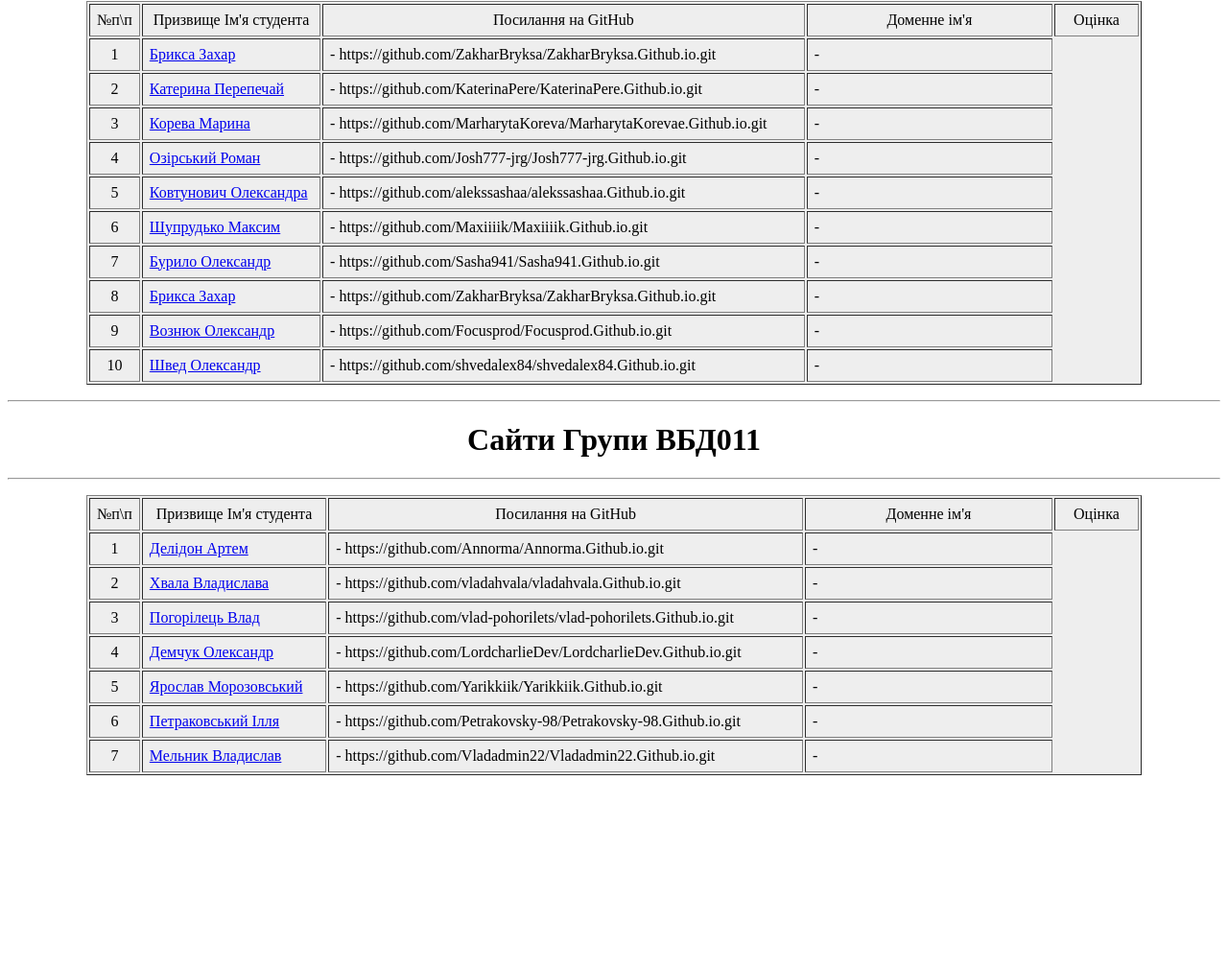
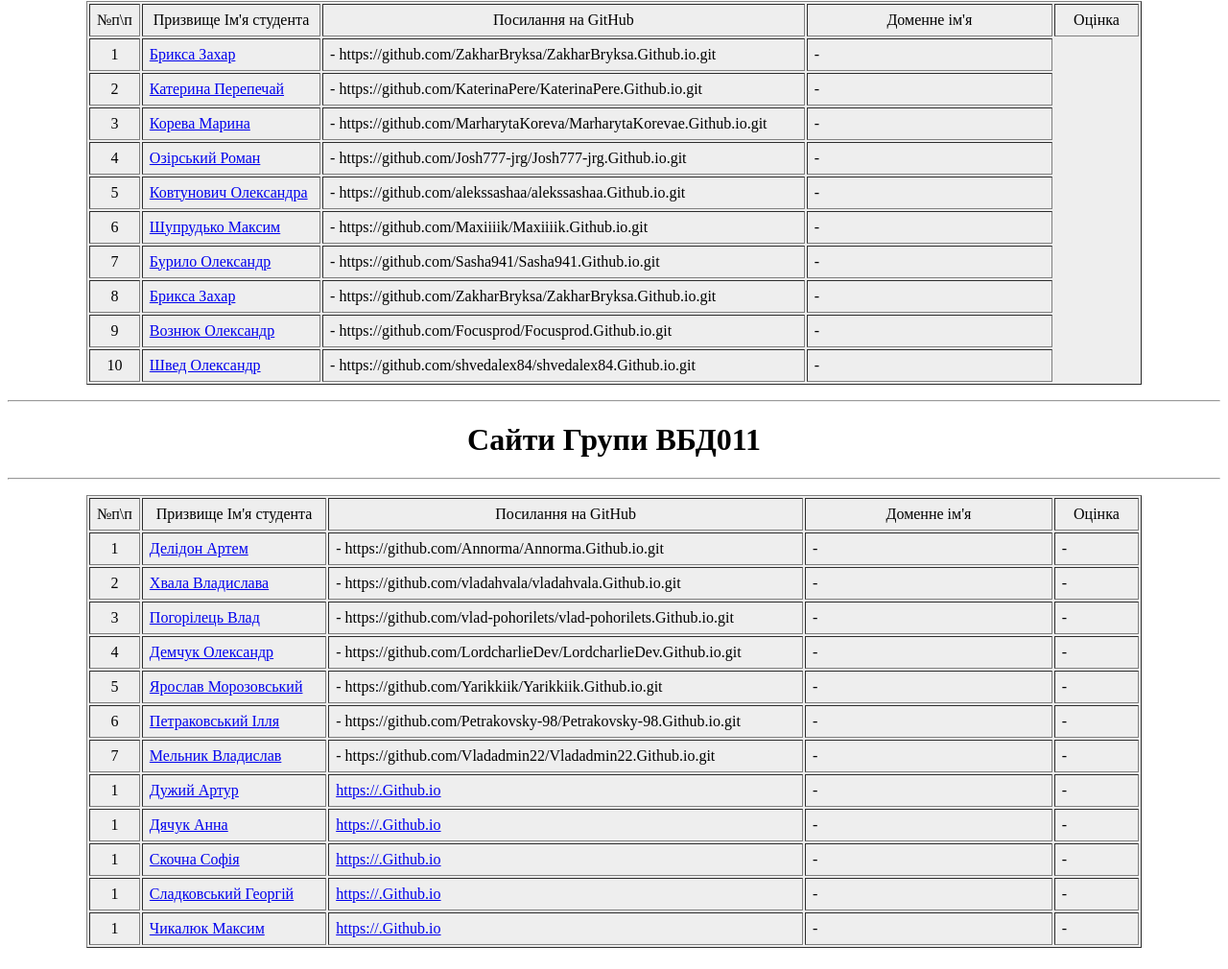
Before and after one commit to rymar6/Rymar67.Github.io, a plain HTML site: page index.html in a window 1280 px wide. Shown: the part 3767-4777 px from the top of the page at 96% size. Before the commit the page ends 4597 px from the top, so only its background shows below. Drawn offline with Linux system fonts and the light colour scheme.

Commit message:
Добавив группу ВБД011

```diff
--- a/index.html
+++ b/index.html
@@ -5,7 +5,10 @@
 </HEAD>
 
 <BODY>
-  <h1 align="center"><font color="red">ШАГ - м.Рівне</font></font><br><i>Базовий курс - Адміністрування <br> 2020-2021 роки</i></h1>
+  <h1 align="center">
+    <font color="red">ШАГ - м.Рівне</font>
+    </font><br><i>Базовий курс - Адміністрування <br> 2020-2021 роки</i>
+  </h1>
   <hr>
 
   <h1 align="center">Сайти Групи БД015<h1>
@@ -322,7 +325,8 @@
                 <tr>
                   <td align="center">14</td>
                   <td><a href="https://github.com/shustvolodymyr24" target="_blank">Шуст Володимир </a></td>
-                  <td><a href="http://shustvolodymyr24.Github.io" target="_blank">https://shustvolodymyr24.Github.io</a></td>
+                  <td><a href="http://shustvolodymyr24.Github.io" target="_blank">https://shustvolodymyr24.Github.io</a>
+                  </td>
                   <td> - </td>
                   <td> - </td>
                 </tr>
@@ -363,49 +367,56 @@
                     </tr>
                     <tr>
                       <td align="center">4</td>
-                      <td><a href="https://github.com/" target="_blank">Лисенко Анастасія  </a></td>
+                      <td><a href="https://github.com/" target="_blank">Лисенко Анастасія </a></td>
                       <td><a href="https://.Github.io" target="_blank">https://.Github.io</a></td>
                       <td> - </td>
                       <td> - </td>
-                    </tr>                    <tr>
+                    </tr>
+                    <tr>
                       <td align="center">5</td>
-                      <td><a href="https://github.com/" target="_blank">Потапова Тетяна  </a></td>
+                      <td><a href="https://github.com/" target="_blank">Потапова Тетяна </a></td>
                       <td><a href="https://.Github.io" target="_blank">https://.Github.io</a></td>
                       <td> - </td>
                       <td> - </td>
-                    </tr>                    <tr>
+                    </tr>
+                    <tr>
                       <td align="center">6</td>
                       <td><a href="https://github.com/" target="_blank"> Серко Роман </a></td>
                       <td><a href="https://.Github.io" target="_blank">https://.Github.io</a></td>
                       <td> - </td>
                       <td> - </td>
-                    </tr>                    <tr>
+                    </tr>
+                    <tr>
                       <td align="center">7</td>
-                      <td><a href="https://github.com/" target="_blank">Скубік Катерина  </a></td>
+                      <td><a href="https://github.com/" target="_blank">Скубік Катерина </a></td>
                       <td><a href="https://.Github.io" target="_blank">https://.Github.io</a></td>
                       <td> - </td>
                       <td> - </td>
-                    </tr>                    <tr>
+                    </tr>
+                    <tr>
                       <td align="center">8</td>
-                      <td><a href="https://github.com/" target="_blank">Стаднічук Станіслав  </a></td>
+                      <td><a href="https://github.com/" target="_blank">Стаднічук Станіслав </a></td>
                       <td><a href="https://.Github.io" target="_blank">https://.Github.io</a></td>
                       <td> - </td>
                       <td> - </td>
-                    </tr>                    <tr>
+                    </tr>
+                    <tr>
                       <td align="center">9</td>
-                      <td><a href="https://github.com/" target="_blank">Труфанова Анна  </a></td>
+                      <td><a href="https://github.com/" target="_blank">Труфанова Анна </a></td>
                       <td><a href="https://.Github.io" target="_blank">https://.Github.io</a></td>
                       <td> - </td>
                       <td> - </td>
-                    </tr>                    <tr>
+                    </tr>
+                    <tr>
                       <td align="center">10</td>
-                      <td><a href="https://github.com/" target="_blank">Хильчук Дмитро  </a></td>
+                      <td><a href="https://github.com/" target="_blank">Хильчук Дмитро </a></td>
                       <td><a href="https://.Github.io" target="_blank">https://.Github.io</a></td>
                       <td> - </td>
                       <td> - </td>
-                    </tr>                    <tr>
+                    </tr>
+                    <tr>
                       <td align="center">11</td>
-                      <td><a href="https://github.com/" target="_blank">Шукалевич Вадим  </a></td>
+                      <td><a href="https://github.com/" target="_blank">Шукалевич Вадим </a></td>
                       <td><a href="https://.Github.io" target="_blank">https://.Github.io</a></td>
                       <td> - </td>
                       <td> - </td>
@@ -446,56 +457,64 @@
                         </tr>
                         <tr>
                           <td align="center">4</td>
-                          <td><a href="https://github.com/" target="_blank">Добровольський Антон  </a></td>
+                          <td><a href="https://github.com/" target="_blank">Добровольський Антон </a></td>
                           <td><a href="https://.Github.io" target="_blank">https://.Github.io</a></td>
                           <td> - </td>
                           <td> - </td>
-                        </tr>                    <tr>
+                        </tr>
+                        <tr>
                           <td align="center">5</td>
                           <td><a href="https://github.com/" target="_blank">Засько Владислав </a></td>
                           <td><a href="https://.Github.io" target="_blank">https://.Github.io</a></td>
                           <td> - </td>
                           <td> - </td>
-                        </tr>                    <tr>
+                        </tr>
+                        <tr>
                           <td align="center">6</td>
                           <td><a href="https://github.com/" target="_blank">Назарчук Олександр </a></td>
                           <td><a href="https://.Github.io" target="_blank">https://.Github.io</a></td>
                           <td> - </td>
                           <td> - </td>
-                        </tr>                    <tr>
+                        </tr>
+                        <tr>
                           <td align="center">7</td>
                           <td><a href="https://github.com/" target="_blank">Процун Дмитро </a></td>
                           <td><a href="https://.Github.io" target="_blank">https://.Github.io</a></td>
                           <td> - </td>
                           <td> - </td>
-                        </tr>                    <tr>
+                        </tr>
+                        <tr>
                           <td align="center">8</td>
-                          <td><a href="https://github.com/" target="_blank">Ревуцький Владислав   </a></td>
+                          <td><a href="https://github.com/" target="_blank">Ревуцький Владислав </a></td>
                           <td><a href="https://.Github.io" target="_blank">https://.Github.io</a></td>
                           <td> - </td>
                           <td> - </td>
-                        </tr>                    <tr>
+                        </tr>
+                        <tr>
                           <td align="center">9</td>
                           <td><a href="https://github.com/" target="_blank">Сергійчук Денис </a></td>
                           <td><a href="https://.Github.io" target="_blank">https://.Github.io</a></td>
                           <td> - </td>
                           <td> - </td>
-                        </tr>                    <tr>
+                        </tr>
+                        <tr>
                           <td align="center">10</td>
                           <td><a href="https://github.com/" target="_blank">Тіс Владислав </a></td>
                           <td><a href="https://.Github.io" target="_blank">https://.Github.io</a></td>
                           <td> - </td>
                           <td> - </td>
-                        </tr>                    <tr>
+                        </tr>
+                        <tr>
                           <td align="center">11</td>
                           <td><a href="https://github.com/" target="_blank">Улановський Тимур </a></td>
                           <td><a href="https://.Github.io" target="_blank">https://.Github.io</a></td>
                           <td> - </td>
                           <td> - </td>
                         </tr>
-                      </tr>                    <tr>
+                        </tr>
+                        <tr>
                           <td align="center">12</td>
-                        <td><a href="https://github.com/" target="_blank">Чепурко Максим  </a></td>
+                          <td><a href="https://github.com/" target="_blank">Чепурко Максим </a></td>
                           <td><a href="https://.Github.io" target="_blank">https://.Github.io</a></td>
                           <td> - </td>
                           <td> - </td>
@@ -656,11 +675,13 @@
                                       <td><a href="https://Annorma" target="_blank">Делідон Артем</a></td>
                                       <td> - https://github.com/Annorma/Annorma.Github.io.git</td>
                                       <td> - </td>
+                                      <td> - </td>
                                     </tr>
                                     <tr>
                                       <td align="center">2</td>
                                       <td><a href="https://vladahvala" target="_blank">Хвала Владислава</a></td>
                                       <td> - https://github.com/vladahvala/vladahvala.Github.io.git</td>
+                                      <td> - </td>
                                       <td> - </td>
                                     </tr>
                                     <tr>
@@ -668,11 +689,13 @@
                                       <td><a href="https://vlad-pohorilets" target="_blank">Погорілець Влад</a></td>
                                       <td> - https://github.com/vlad-pohorilets/vlad-pohorilets.Github.io.git</td>
                                       <td> - </td>
+                                      <td> - </td>
                                     </tr>
                                     <tr>
                                       <td align="center">4</td>
                                       <td><a href="https://LordcharlieDev" target="_blank">Демчук Олександр</a></td>
                                       <td> - https://github.com/LordcharlieDev/LordcharlieDev.Github.io.git</td>
+                                      <td> - </td>
                                       <td> - </td>
                                     </tr>
                                     <tr>
@@ -680,11 +703,13 @@
                                       <td><a href="https://Yarikkiik" target="_blank">Ярослав Морозовський</a></td>
                                       <td> - https://github.com/Yarikkiik/Yarikkiik.Github.io.git</td>
                                       <td> - </td>
+                                      <td> - </td>
                                     </tr>
                                     <tr>
                                       <td align="center">6</td>
                                       <td><a href="https://Petrakovsky-98" target="_blank">Петраковський Ілля</a></td>
                                       <td> - https://github.com/Petrakovsky-98/Petrakovsky-98.Github.io.git</td>
+                                      <td> - </td>
                                       <td> - </td>
                                     </tr>
                                     <tr>
@@ -692,6 +717,42 @@
                                       <td><a href="https://Vladadmin22" target="_blank">Мельник Владислав</a></td>
                                       <td> - https://github.com/Vladadmin22/Vladadmin22.Github.io.git</td>
                                       <td> - </td>
+                                      <td> - </td>
+                                    </tr>
+                                    <tr>
+                                      <td align="center">1</td>
+                                      <td><a href="https://github.com/" target="_blank">Дужий Артур </a></td>
+                                      <td><a href="https://.Github.io" target="_blank">https://.Github.io</a></td>
+                                      <td> - </td>
+                                      <td> - </td>
+                                    </tr>
+                                    <tr>
+                                      <td align="center">1</td>
+                                      <td><a href="https://github.com/" target="_blank">Дячук Анна </a></td>
+                                      <td><a href="https://.Github.io" target="_blank">https://.Github.io</a></td>
+                                      <td> - </td>
+                                      <td> - </td>
+                                    </tr>
+                                    <tr>
+                                      <td align="center">1</td>
+                                      <td><a href="https://github.com/" target="_blank">Скочна Софія </a></td>
+                                      <td><a href="https://.Github.io" target="_blank">https://.Github.io</a></td>
+                                      <td> - </td>
+                                      <td> - </td>
+                                    </tr>
+                                    <tr>
+                                      <td align="center">1</td>
+                                      <td><a href="https://github.com/" target="_blank">Сладковський Георгій </a></td>
+                                      <td><a href="https://.Github.io" target="_blank">https://.Github.io</a></td>
+                                      <td> - </td>
+                                      <td> - </td>
+                                    </tr>
+                                    <tr>
+                                      <td align="center">1</td>
+                                      <td><a href="https://github.com/" target="_blank">Чикалюк Максим </a></td>
+                                      <td><a href="https://.Github.io" target="_blank">https://.Github.io</a></td>
+                                      <td> - </td>
+                                      <td> - </td>
                                     </tr>
                                   </table>
 </BODY>
```
Lines whose indentation alone changed are shown as unchanged.
